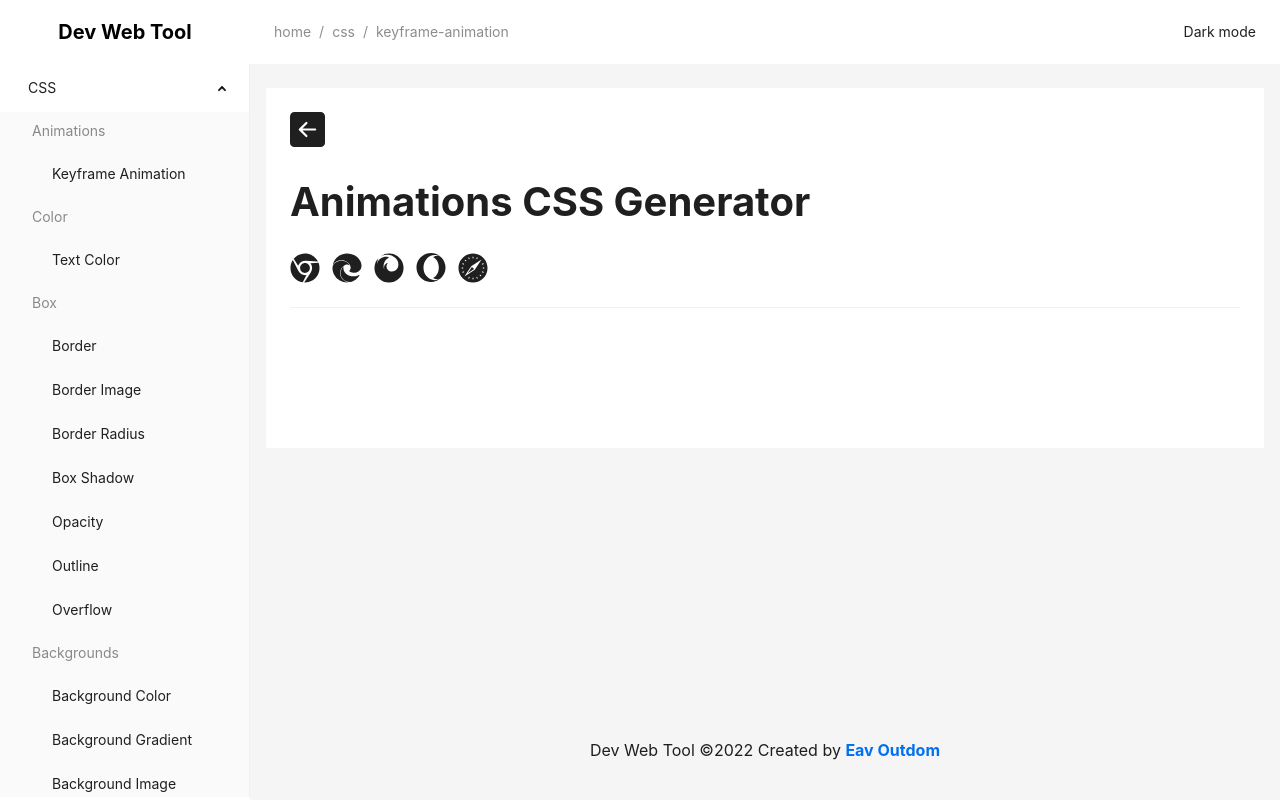
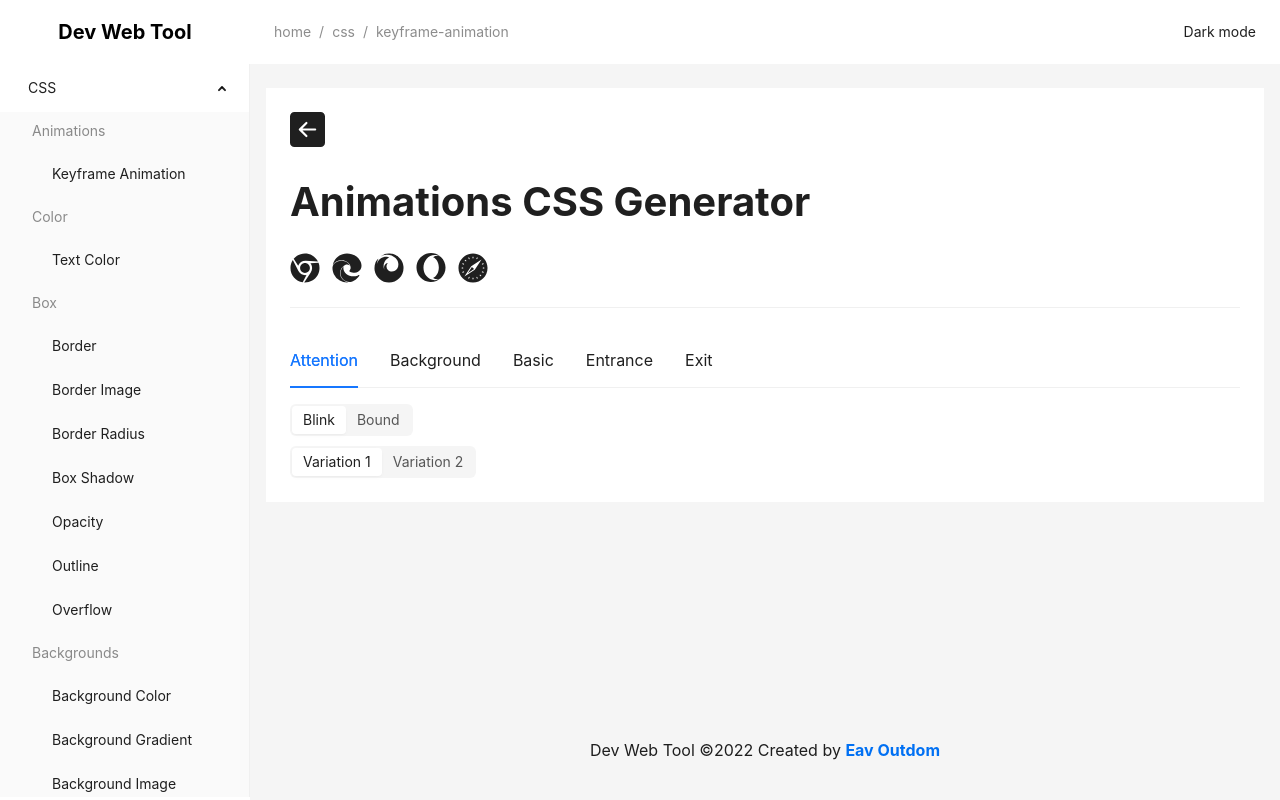
Before and after one commit to EavOutDom/dev-web-tool, a Next.js app: page /css/keyframe-animation in a window 1280 px wide. Built offline with nearby package versions, Linux system fonts and the light colour scheme.

Commit message:
keyframe animation

```diff
--- a/components/layout/Layout.module.css
+++ b/components/layout/Layout.module.css
@@ -2,6 +2,7 @@
   margin: 20px 0;
   font-size: 20px;
   font-weight: 700;
+  cursor: pointer;
 }
 
 .header_layout {
--- a/pages/css/index.js
+++ b/pages/css/index.js
@@ -1,7 +1,6 @@
 import { Button, Col, Divider, Row } from "antd";
 import Head from "next/head";
 import Link from "next/link";
-import { BsFillArrowLeftSquareFill } from 'react-icons/bs';
 import data from "../../data/data";
 import styles from "./css.module.css";
 import { AiFillRightSquare } from 'react-icons/ai';
--- a/pages/css/keyframe-animation.js
+++ b/pages/css/keyframe-animation.js
@@ -1,16 +1,74 @@
+import { Segmented, Tabs } from "antd";
 import ContentLayout from "../../components/contentlayout/ContentLayout";
+import { useState } from "react";
 
 const KeyframeAnimation = () => {
-  const browser = {
-    chrome: 'yes',
-    firefox: 'yes',
-    safari: 'yes',
-    edge: 'yes',
-    opera: 'yes',
+  const [state, setState] = useState({
+    tabs: 'attention',
+    segmented_1: 'Blink',
+    segmented_2: 'Variation 1'
+  });
+
+  const childTabs = (key) => {
+    switch (key) {
+      case 'attention':
+        return <SegmentedTabs state={state} setState={setState} option1={['Blink', 'Bound']} option2={['Variation 1', 'Variation 2']} />
+      case 'background':
+        return <Segmented options={['Test 2']} />
+      case 'basic':
+        return <Segmented options={['Test 3']} />
+      case 'entrance':
+        return <Segmented options={['Test 4']} />
+      case 'exit':
+        return <Segmented options={['Test 5']} />
+    }
   };
+
   return (<section>
-    <ContentLayout name='Animations CSS Generator' back='/css' browser={browser} />
+    <ContentLayout name='Animations CSS Generator' back='/css' browser={{ chrome: 'yes', firefox: 'yes', safari: 'yes', edge: 'yes', opera: 'yes' }} />
+    <>
+      <Tabs
+        defaultActiveKey="attention"
+        onChange={(e) => setState(pre => ({ ...pre, tabs: e }))}
+        size='large'
+        items={[
+          {
+            label: `Attention`,
+            key: 'attention',
+            children: childTabs('attention')
+          },
+          {
+            label: `Background`,
+            key: 'background',
+            children: childTabs('background')
+          },
+          {
+            label: `Basic`,
+            key: 'basic',
+            children: childTabs('basic')
+          },
+          {
+            label: `Entrance`,
+            key: 'entrance',
+            children: childTabs('entrance')
+          },
+          {
+            label: `Exit`,
+            key: 'exit',
+            children: childTabs('exit')
+          },
+        ]}
+      />
+    </>
   </section>);
 }
 
+const SegmentedTabs = ({ state, setState, option1, option2 }) => {
+  return <>
+    <Segmented defaultValue={state.segmented_1} options={option1} onChange={e => setState(pre => ({ ...pre, segmented_1: e }))} />
+    <br />
+    <Segmented style={{ marginTop: 10 }} defaultValue={state.segmented_2} options={option2} onChange={e => setState(pre => ({ ...pre, segmented_2: e }))} />
+  </>
+};
+
 export default KeyframeAnimation;
```
